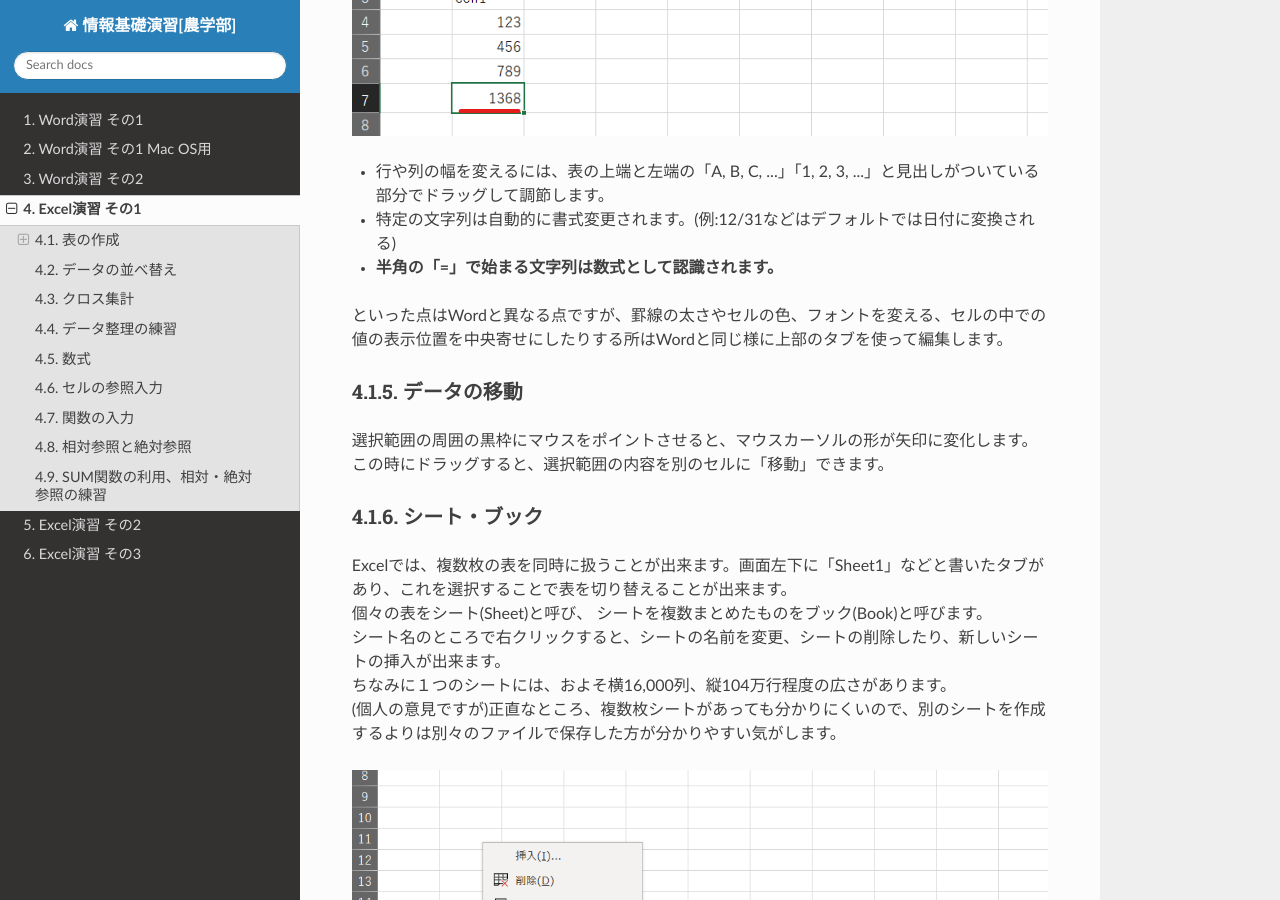
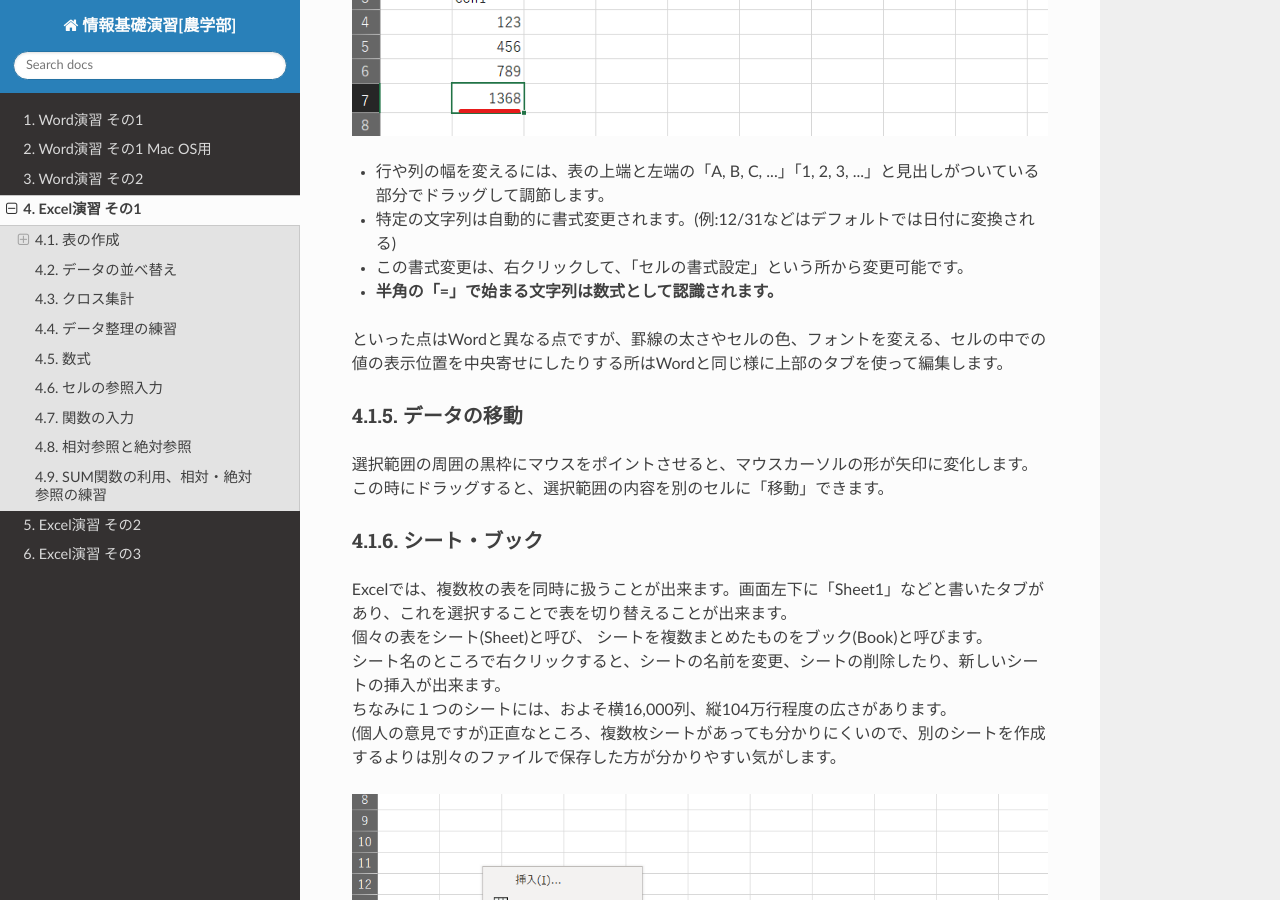
Before and after one commit to slt666666/basic_informatics_2022, a Sphinx documentation site: the page built from source/excel_1.rst, in a window 1280 px wide and 900 px high, scrolled down 3199 px. Built offline with Sphinx 7.4.7 and the Read the Docs theme 2.0.0, drawn with Linux system fonts in a browser that asks for light colours.

Commit message:
Update excel_1.rst

```diff
--- a/source/excel_1.rst
+++ b/source/excel_1.rst
@@ -49,6 +49,7 @@
 
 * 行や列の幅を変えるには、表の上端と左端の「A, B, C, ...」「1, 2, 3, ...」と見出しがついている部分でドラッグして調節します。
 * 特定の文字列は自動的に書式変更されます。(例:12/31などはデフォルトでは日付に変換される)
+* この書式変更は、右クリックして、「セルの書式設定」という所から変更可能です。
 * **半角の「=」で始まる文字列は数式として認識されます。**
 
 といった点はWordと異なる点ですが、罫線の太さやセルの色、フォントを変える、セルの中での値の表示位置を中央寄せにしたりする所はWordと同じ様に上部のタブを使って編集します。
```
